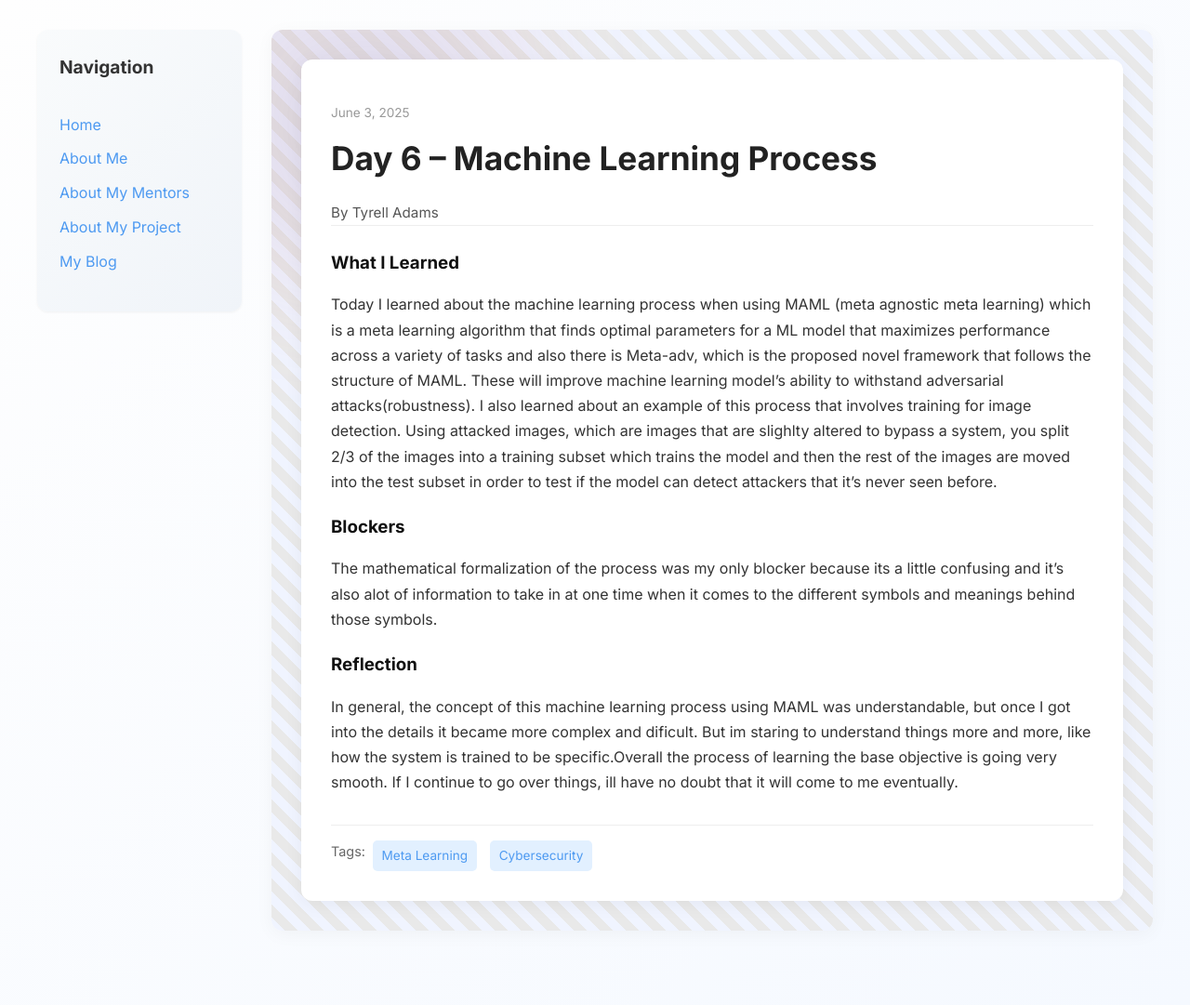
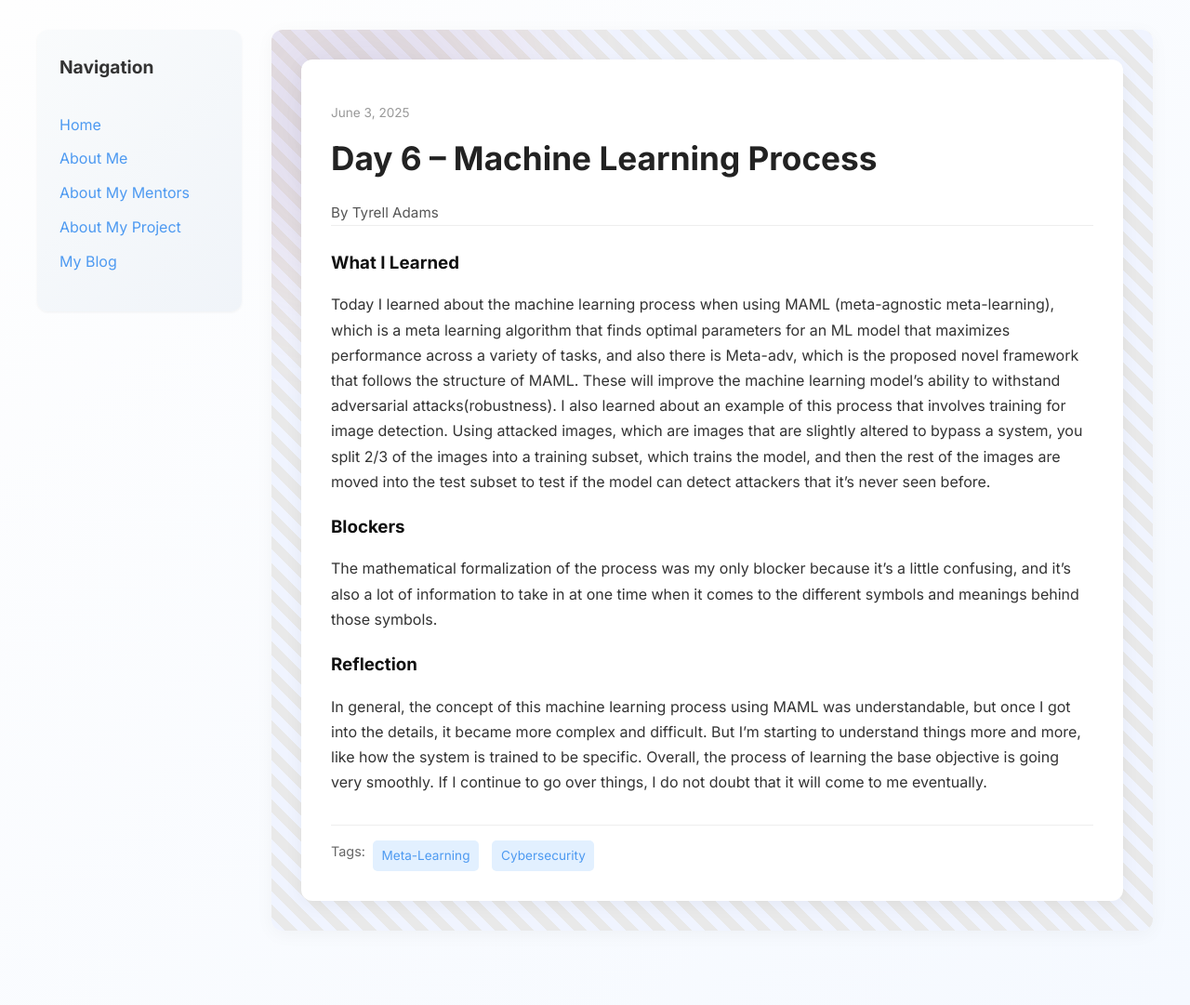
Before and after one commit to Tyrell-Adams/Tyrell-Adams.github.io, a Jekyll site: the page built from _posts/2025-06-03-day-6.md, in a window 1280 px wide. Shown: the whole page at 93% size. Built offline with Jekyll 4.4.1, drawn with Linux system fonts in a browser that asks for light colours.

Commit message:
Update 2025-06-03-day-6.md

```diff
--- a/_posts/2025-06-03-day-6.md
+++ b/_posts/2025-06-03-day-6.md
@@ -4,14 +4,14 @@ title: "Day 6 – Machine Learning Process"
 date: 2025-06-03
 author: Tyrell Adams
 permalink: /day6.html
-tags: ["Meta Learning", "Cybersecurity"]
+tags: ["Meta-Learning", "Cybersecurity"]
 
 what_i_learned: |
-  Today I learned about the machine learning process when using MAML (meta agnostic meta learning) which is a meta learning algorithm that finds optimal parameters for a ML model that maximizes performance across a variety of tasks and also there is Meta-adv, which is the proposed novel framework that follows the structure of MAML. These will improve machine learning model's ability to withstand adversarial attacks(robustness). I also learned about an example of this process that involves training for image detection. Using attacked images, which are images that are slighlty altered to bypass a system, you split 2/3 of the images into a training subset which trains the model and then the rest of the images are moved into the test subset in order to test if the model can detect attackers that it's never seen before.
+  Today I learned about the machine learning process when using MAML (meta-agnostic meta-learning), which is a meta learning algorithm that finds optimal parameters for an ML model that maximizes performance across a variety of tasks, and also there is Meta-adv, which is the proposed novel framework that follows the structure of MAML. These will improve the machine learning model's ability to withstand adversarial attacks(robustness). I also learned about an example of this process that involves training for image detection. Using attacked images, which are images that are slightly altered to bypass a system, you split 2/3 of the images into a training subset, which trains the model, and then the rest of the images are moved into the test subset to test if the model can detect attackers that it's never seen before.
 
 blockers: |
-  The mathematical formalization of the process was my only blocker because its a little confusing and it's also alot of information to take in at one time when it comes to the different symbols and meanings behind those symbols.
+  The mathematical formalization of the process was my only blocker because it's a little confusing, and it's also a lot of information to take in at one time when it comes to the different symbols and meanings behind those symbols.
 
 reflection: |
-  In general, the concept of this machine learning process using MAML was understandable, but once I got into the details it became more complex and dificult. But im staring to understand things more and more, like how the system is trained to be specific.Overall the process of learning the base objective is going very smooth. If I continue to go over things, ill have no doubt that it will come to me eventually.
+  In general, the concept of this machine learning process using MAML was understandable, but once I got into the details, it became more complex and difficult. But I'm starting to understand things more and more, like how the system is trained to be specific. Overall, the process of learning the base objective is going very smoothly. If I continue to go over things, I do not doubt that it will come to me eventually.
 ---
```
